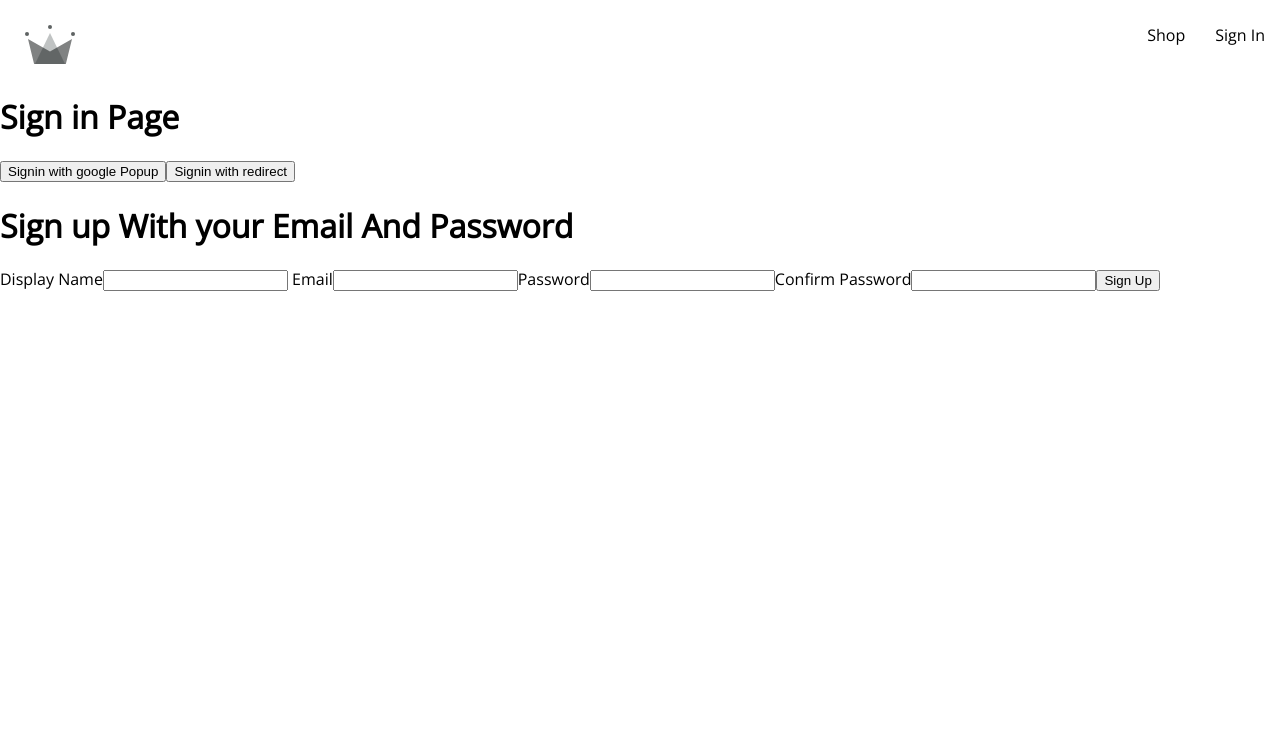
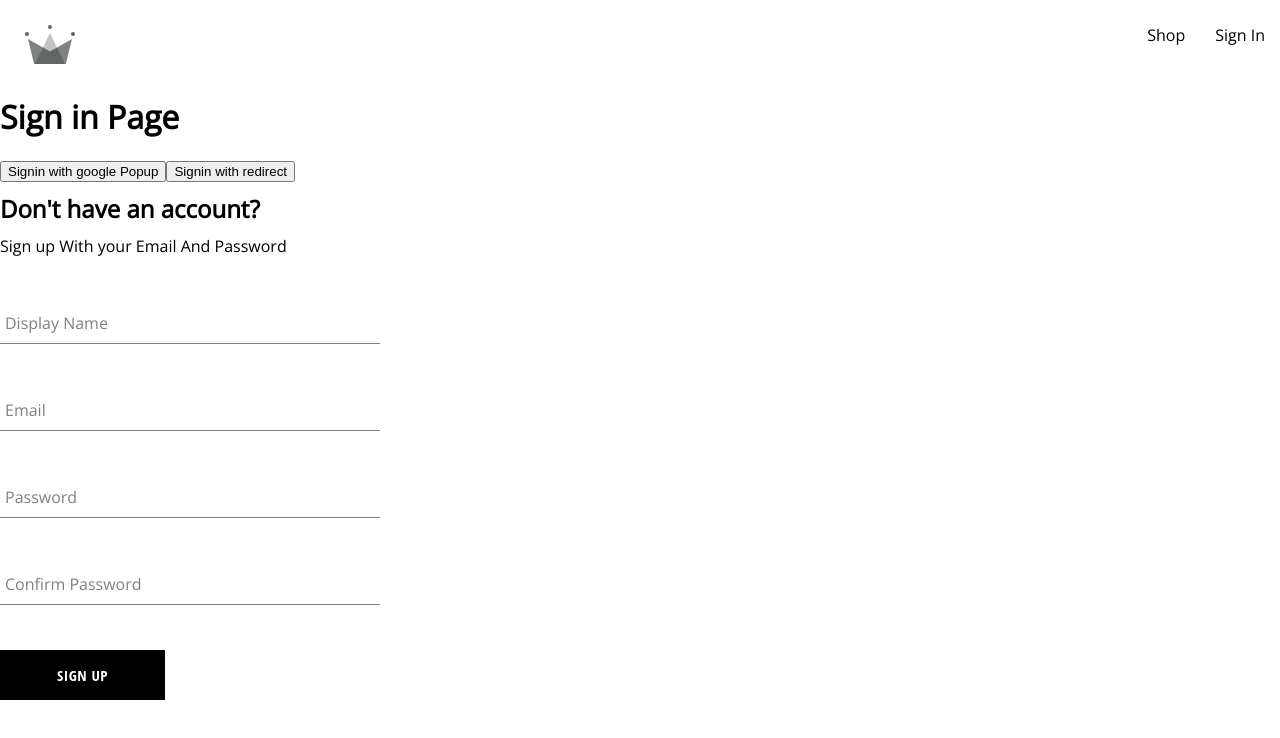
Before and after one commit to rohitpaspule/crwn-clothing, a React (Vite) app: page /sign-in in a window 1280 px wide. Shown: the top 738 px of the page. Built offline with nearby package versions, Linux system fonts and the light colour scheme.

Commit message:
button and input component added

```diff
--- /dev/null
+++ b/src/components/button/button.component.tsx
@@ -0,0 +1,14 @@
+import './button.styles.scss'
+// we have inverted , default, and google sign up buttons
+const BUTTON_TYPES_CLASSES = {
+    google: 'google-sign-in',
+    inverted: 'inverted'
+}
+const Button = ({ children, buttonType, ...buttonProps }) => {
+    return (<>
+        <button className={`button-container ${BUTTON_TYPES_CLASSES[buttonType]}`} {...buttonProps}>
+            {children}
+        </button>
+    </>)
+}
+export default Button
--- /dev/null
+++ b/src/components/button/button.styles.scss
@@ -0,0 +1,46 @@
+.button-container {
+    min-width: 165px;
+    width: auto;
+    height: 50px;
+    letter-spacing: 0.5px;
+    line-height: 50px;
+    padding: 0 35px 0 35px;
+    font-size: 15px;
+    background-color: black;
+    color: white;
+    text-transform: uppercase;
+    font-family: 'Open Sans Condensed';
+    font-weight: bolder;
+    border: none;
+    cursor: pointer;
+    display: flex;
+    justify-content: center;
+
+    &:hover {
+      background-color: white;
+      color: black;
+      border: 1px solid black;
+    }
+
+    &.google-sign-in {
+      background-color: #4285f4;
+      color: white;
+
+      &:hover {
+        background-color: #357ae8;
+        border: none;
+      }
+    }
+
+    &.inverted {
+      background-color: white;
+      color: black;
+      border: 1px solid black;
+
+      &:hover {
+        background-color: black;
+        color: white;
+        border: none;
+      }
+    }
+  }
--- /dev/null
+++ b/src/components/form-input/form-input.component.tsx
@@ -0,0 +1,14 @@
+import './form-input.styles.scss'
+const FormInput = ({ label, ...inputProps }) => {
+    return (<>
+        <div className="group">
+            <input
+                className="form-input"
+                {...inputProps}
+            />
+            {label && <label className={`${inputProps.value.length ? 'shrink' : ''} form-input-label`}>{label}</label>}
+
+        </div>
+    </>)
+}
+export default FormInput
--- /dev/null
+++ b/src/components/form-input/form-input.styles.scss
@@ -0,0 +1,54 @@
+$sub-color: grey;
+$main-color: black;
+
+@mixin shrinkLabel {
+    top: -14px;
+    font-size: 12px;
+    color: $main-color;
+}
+
+.group {
+    position: relative;
+    margin: 45px 0;
+
+    .form-input {
+        background: none;
+        background-color: white;
+        color: $sub-color;
+        font-size: 18px;
+        padding: 10px 10px 10px 5px;
+        display: block;
+        width: 100%;
+        border: none;
+        border-radius: 0;
+        border-bottom: 1px solid $sub-color;
+        margin: 25px 0;
+
+        &:focus {
+            outline: none;
+        }
+
+        &:focus~.form-input-label {
+            @include shrinkLabel();
+        }
+    }
+
+    input[type='password'] {
+        letter-spacing: 0.3em;
+    }
+
+    .form-input-label {
+        color: $sub-color;
+        font-size: 16px;
+        font-weight: normal;
+        position: absolute;
+        pointer-events: none;
+        left: 5px;
+        top: 10px;
+        transition: 300ms ease all;
+
+        &.shrink {
+            @include shrinkLabel();
+        }
+    }
+}
--- a/src/components/sign-up-form/sign-up-form.component.tsx
+++ b/src/components/sign-up-form/sign-up-form.component.tsx
@@ -1,5 +1,8 @@
 import { useState } from "react";
 import { createAuthUserWithEmailAndPassword, createUserDocumentFromAuth } from "../../utils/firebase.utils";
+import FormInput from "../form-input/form-input.component";
+import './sign-up-form.styles.scss'
+import Button from "../button/button.component";
 
 interface IDefaultFormFields {
     displayName: string;
@@ -44,20 +47,17 @@
 
 
     return (<>
-        <div>
-            <h1>
+        <div className="sign-up-container">
+            <h2>Don't have an account?</h2>
+            <span>
                 Sign up With your Email And Password
-            </h1>
+            </span>
             <form onSubmit={handleSubmit}>
-                <label>Display Name</label>
-                <input required type="text" name="displayName" onChange={handleChange} value={displayName} />
-                <label> Email</label>
-                <input required type="email" name="email" onChange={handleChange} value={email} />
-                <label>Password</label>
-                <input required type="password" name="password" onChange={handleChange} value={password} />
-                <label>Confirm Password</label>
-                <input required type="password" name="confirmPassword" onChange={handleChange} value={confirmPassword} />
-                <button type="submit">Sign Up</button>
+                <FormInput label={'Display Name'} required type="text" name="displayName" onChange={handleChange} value={displayName} />
+                <FormInput label={'Email'} required type="email" name="email" onChange={handleChange} value={email} />
+                <FormInput label={'Password'} required type="password" name="password" onChange={handleChange} value={password} />
+                <FormInput label={'Confirm Password'} required type="password" name="confirmPassword" onChange={handleChange} value={confirmPassword} />
+                <Button type="submit" >Sign Up</Button>
             </form>
         </div>
     </>)
--- /dev/null
+++ b/src/components/sign-up-form/sign-up-form.styles.scss
@@ -0,0 +1,8 @@
+.sign-up-container {
+    display: flex;
+    flex-direction: column;
+    width: 380px;
+    h2{
+       margin: 10px 0;
+    }
+}
```
